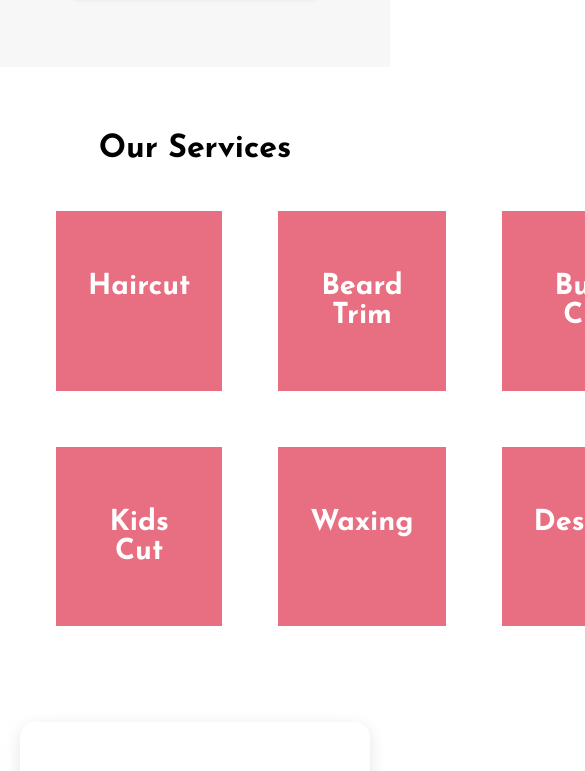
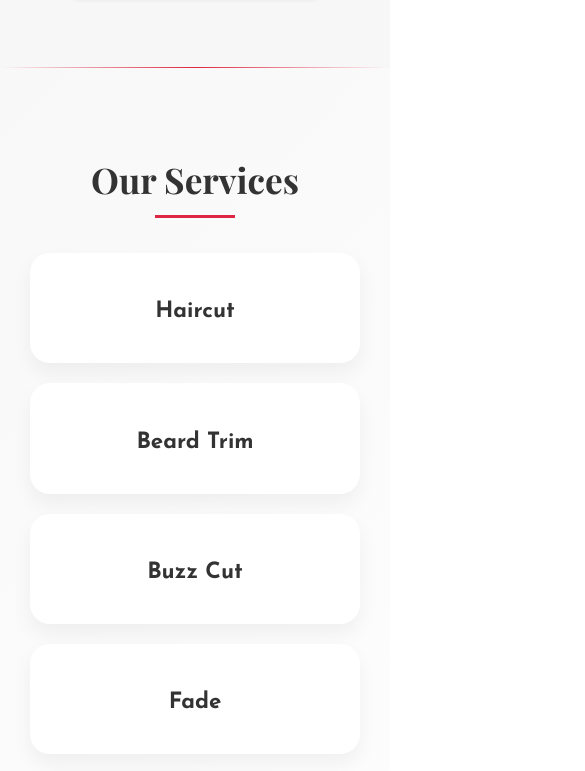
Before and after one commit to HehLul/AlssafirBarber, a plain HTML site: page index.html in a window 390 px wide. Shown: the part 3204-3975 px from the top of the page, 585 px wide, since content can reach past the window. Drawn offline with nearby package versions, Linux system fonts and the light colour scheme.

Commit message:
Edit services styles.

```diff
--- a/styles.css
+++ b/styles.css
@@ -173,48 +173,205 @@ blockquote {
   margin-bottom: 10px;
 }
 
-/* Our Services Section */
+/* Services Section */
 .services {
-  padding: 40px; /* Section padding */
-  text-align: center;
-  background-color: #white; /* Light background color */
+  padding: 80px 40px;
+  background: linear-gradient(135deg, #f8f8f8, #fff);
+  position: relative;
+  overflow: hidden;
+}
+
+.services::before {
+  content: "";
+  position: absolute;
+  top: 0;
+  left: 0;
+  right: 0;
+  height: 1px;
+  background: linear-gradient(to right, transparent, #dd2642, transparent);
 }
 
 .services h2 {
-  font-size: 2rem; /* Heading size */
-  margin-bottom: 30px; /* Space below the heading */
+  font-size: 2.8rem;
+  color: #333;
+  text-align: center;
+  margin-bottom: 60px;
+  font-family: "Playfair Display", serif;
+  position: relative;
+}
+
+.services h2::after {
+  content: "";
+  position: absolute;
+  bottom: -15px;
+  left: 50%;
+  transform: translateX(-50%);
+  width: 80px;
+  height: 3px;
+  background: #dd2642;
 }
 
 .service-list {
-  display: grid; /* Grid layout */
-  grid-template-columns: repeat(4, 1fr); /* 4 items per row */
-  gap: 1.5rem; /* Space between items */
+  display: grid;
+  grid-template-columns: repeat(auto-fit, minmax(250px, 1fr));
+  gap: 30px;
+  max-width: 1200px;
+  margin: 0 auto;
+  padding: 20px;
 }
 
 .service-item {
-  background: #dd2642a9; /* Background color for each service item */
-  padding: 2rem; /* Padding inside each item */
-  border-radius: 1rem; /* Rounded corners */
-  text-align: center; /* Centered text */
-  border: 1rem solid white; /* Border around each item */
-  transition: border-color 0.5s ease, transform 0.5s ease; /* Smooth transition */
+  position: relative;
+  background: white;
+  border-radius: 20px;
+  padding: 30px;
+  text-align: center;
+  transition: all 0.3s ease;
+  border: none;
+  box-shadow: 0 10px 20px rgba(0, 0, 0, 0.05);
+  overflow: hidden;
+}
+
+.service-item::before {
+  content: "";
+  position: absolute;
+  top: 0;
+  left: 0;
+  width: 100%;
+  height: 100%;
+  background: linear-gradient(135deg, #dd2642, #ff6b81);
+  opacity: 0;
+  transition: opacity 0.3s ease;
+  z-index: 1;
+  border-radius: 20px;
+}
+
+.service-item:hover::before {
+  opacity: 1;
+}
+
+.service-item h3 {
+  font-size: 1.6rem;
+  color: #333;
+  margin-bottom: 15px;
+  position: relative;
+  z-index: 2;
+  transition: color 0.3s ease;
+}
+
+.service-item:hover h3 {
+  color: white;
+}
+
+/* Add icons for each service */
+.service-item::after {
+  content: "";
+  position: absolute;
+  top: 20px;
+  right: 20px;
+  width: 40px;
+  height: 40px;
+  background-size: contain;
+  background-repeat: no-repeat;
+  opacity: 0.1;
+  transition: opacity 0.3s ease;
+}
+
+/* Price tag decoration */
+.service-item .price {
+  position: absolute;
+  bottom: 20px;
+  left: 50%;
+  transform: translateX(-50%);
+  font-size: 1.2rem;
+  color: #666;
+  z-index: 2;
+  transition: color 0.3s ease;
+}
+
+.service-item:hover .price {
+  color: white;
+}
+
+/* Add a subtle pattern overlay */
+.service-item .pattern {
+  position: absolute;
+  top: 0;
+  left: 0;
+  width: 100%;
+  height: 100%;
+  background-image: radial-gradient(
+    circle at 1px 1px,
+    #dd2642 1px,
+    transparent 0
+  );
+  background-size: 20px 20px;
+  opacity: 0.1;
+  z-index: 1;
+}
+
+/* Duration indicator */
+.service-item .duration {
+  position: absolute;
+  top: 20px;
+  left: 20px;
+  font-size: 0.9rem;
+  color: #666;
+  z-index: 2;
+  transition: color 0.3s ease;
+}
+
+.service-item:hover .duration {
+  color: rgba(255, 255, 255, 0.9);
+}
+
+/* Add subtle animations on hover */
+.service-item:hover {
+  transform: translateY(-5px);
+  box-shadow: 0 15px 30px rgba(221, 38, 66, 0.2);
+}
+
+/* Responsive adjustments */
+@media (max-width: 768px) {
+  .services {
+    padding: 60px 20px;
+  }
+
+  .services h2 {
+    font-size: 2.2rem;
+    margin-bottom: 40px;
+  }
+
+  .service-list {
+    gap: 20px;
+    padding: 10px;
+  }
+
+  .service-item {
+    padding: 25px;
+  }
+
+  .service-item h3 {
+    font-size: 1.4rem;
+  }
+}
+
+/* Add custom animations */
+@keyframes serviceHover {
+  0% {
+    transform: translateY(0);
+  }
+  50% {
+    transform: translateY(-5px);
+  }
+  100% {
+    transform: translateY(0);
+  }
 }
 
 .service-item:hover {
-  border-color: var(--main-color); /* Change border color on hover */
-  transform: scale(1.02); /* Slightly grow the item on hover */
+  animation: serviceHover 1s ease infinite;
 }
-
-.service-item h3 {
-  font-size: 1.8rem; /* Title size */
-  color: white; /* Title color */
-}
-
-.service-item p {
-  font-size: 1.4rem; /* Description size */
-  margin: 1rem 0 2rem; /* Spacing for description */
-}
-
 /* Contact Section */
 .contact {
   padding: 80px 40px;
```
